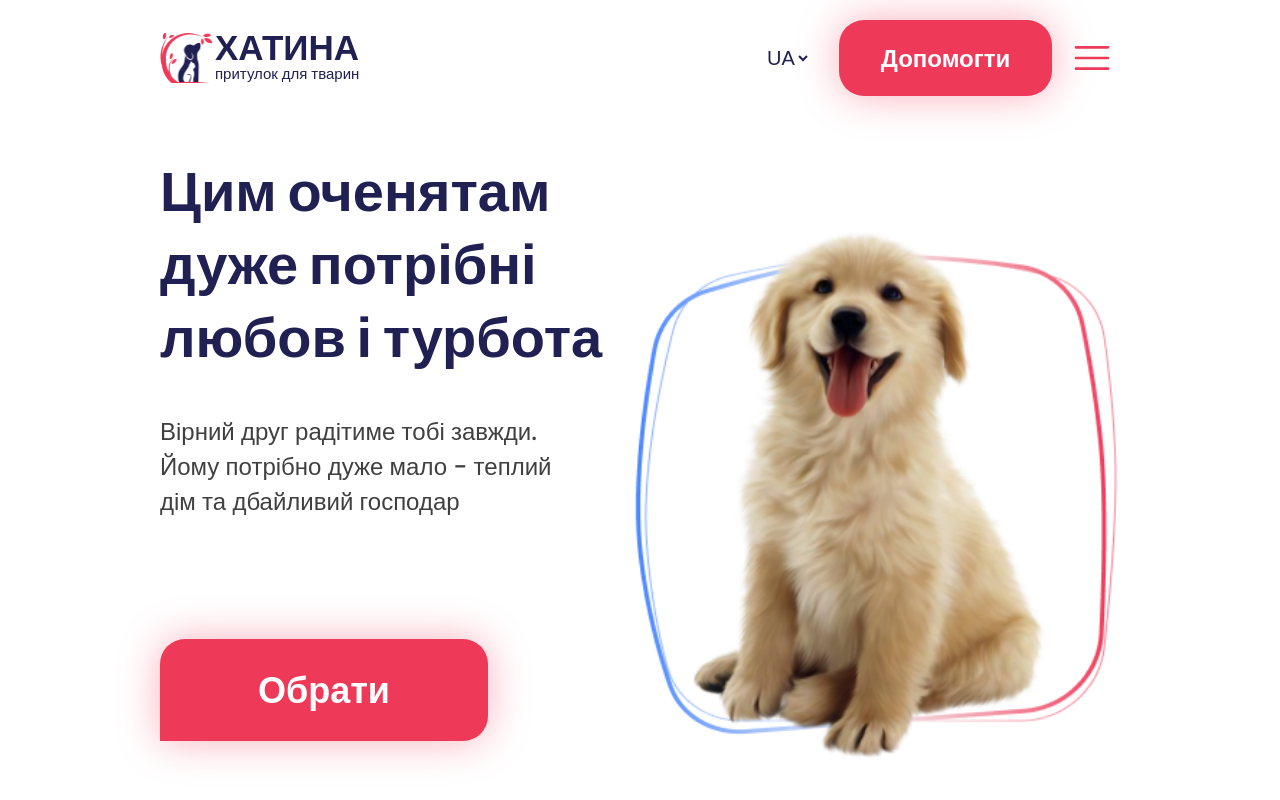
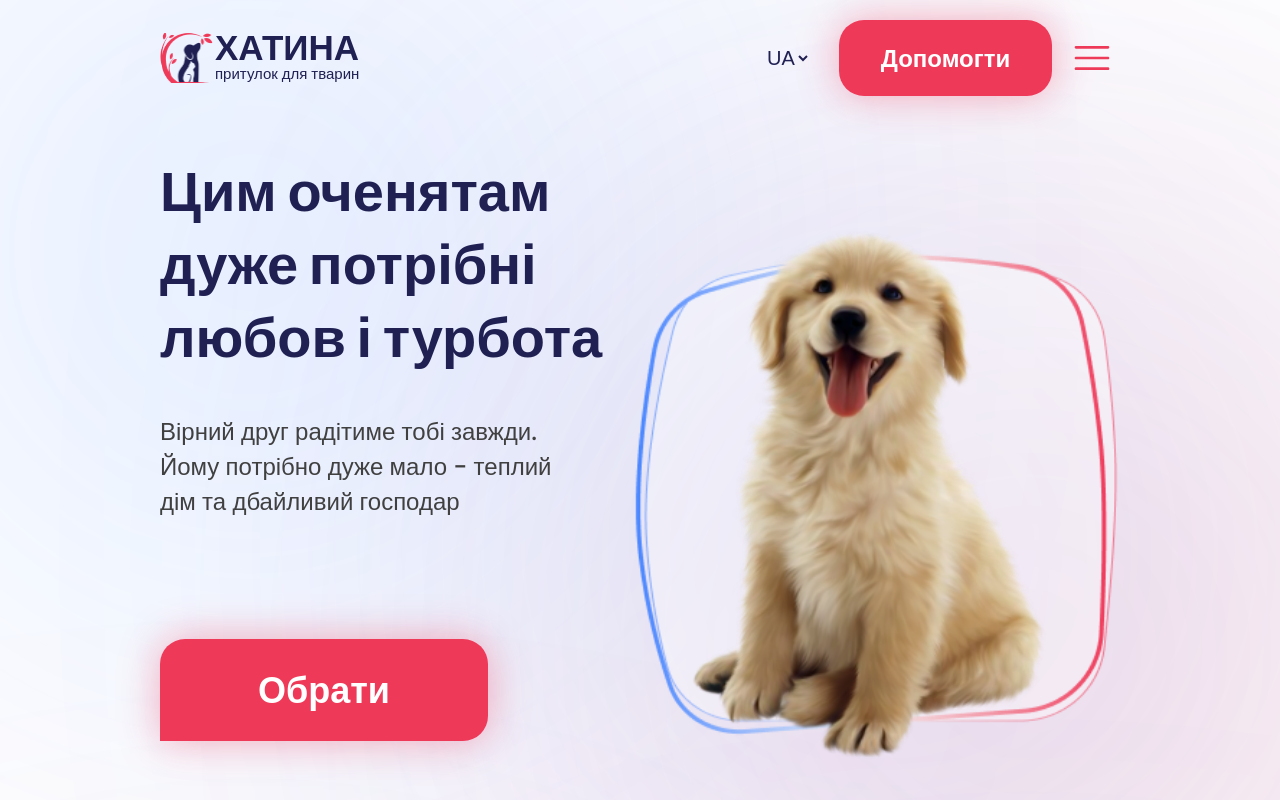
Before and after one commit to artipavl/animal-shelter, a React (Create React App) app: page / in a window 1280 px wide. Shown: the top 800 px of the page. Built offline with nearby package versions, Linux system fonts and the light colour scheme.

Commit message:
add Backgraund

```diff
--- a/src/App.js
+++ b/src/App.js
@@ -1,4 +1,5 @@
 import About from "components/about/about";
+import Backgraund from "components/backgraund/backgraund";
 import Conditions from "components/conditions/conditions";
 import Contacts from "components/contacts/contacts";
 import Footer from "components/footer/footer";
@@ -26,6 +27,7 @@ function App() {
     <Contacts />
     <Help />
     <Footer />
+    <Backgraund />
     </div>
   );
 }
--- /dev/null
+++ b/src/components/backgraund/backgraund.jsx
@@ -0,0 +1,44 @@
+import React from 'react';
+import css from './backgraund.module.scss';
+
+const red = 'var(--red-40-bg, rgba(239, 57, 89, 0.40))';
+const blue = 'var(--blue-40-bg, rgba(74, 134, 255, 0.4))';
+
+const Backgraund = () => {
+  return (
+    <>
+      {/* <div className={css.One}></div>
+       */}
+      <Pinc color={blue} position={{ top: 0, left: 0 }} />
+      <Pinc color={red} position={{ top: '400px', right: 0 }} />
+      <Pinc color={blue} position={{ top: '300px', left: ' 50%' }} />
+      <Pinc color={blue} position={{ top: '1300px', right: 0 }} />
+      <Pinc color={red} position={{ top: '1200px', left: 0 }} />
+      <Pinc color={red} position={{ top: '2300px', right: 0 }} />
+      <Pinc color={blue} position={{ top: '2200px', left: 0 }} />
+      <Pinc color={blue} position={{ top: '3300px', right: 0 }} />
+      <Pinc color={red} position={{ top: '3200px', left: 0 }} />
+      <Pinc color={red} position={{ top: '4300px', right: 0 }} />
+      <Pinc color={blue} position={{ top: '4200px', left: 0 }} />
+      <Pinc color={blue} position={{ top: '5300px', right: 0 }} />
+      <Pinc color={red} position={{ top: '5200px', left: 0 }} />
+      <Pinc color={red} position={{ top: '6300px', right: 0 }} />
+      <Pinc color={blue} position={{ top: '6200px', left: 0 }} />
+    </>
+  );
+};
+
+export default Backgraund;
+
+const Pinc = ({ color, position }) => {
+  return (
+    <div
+      style={{
+        background: color,
+
+        ...position,
+      }}
+      className={css.Pinc}
+    ></div>
+  );
+};
--- /dev/null
+++ b/src/components/backgraund/backgraund.module.scss
@@ -0,0 +1,15 @@
+.Pinc {
+  position: fixed;
+  z-index: -1;
+  width: 250px;
+  height: 250px;
+  border-radius: 250px;
+  filter: blur(125px);
+
+  @media screen and (min-width: 1024px) {
+    width: 500px;
+    height: 500px;
+    border-radius: 500px;
+    filter: blur(250px);
+  }
+}
```
